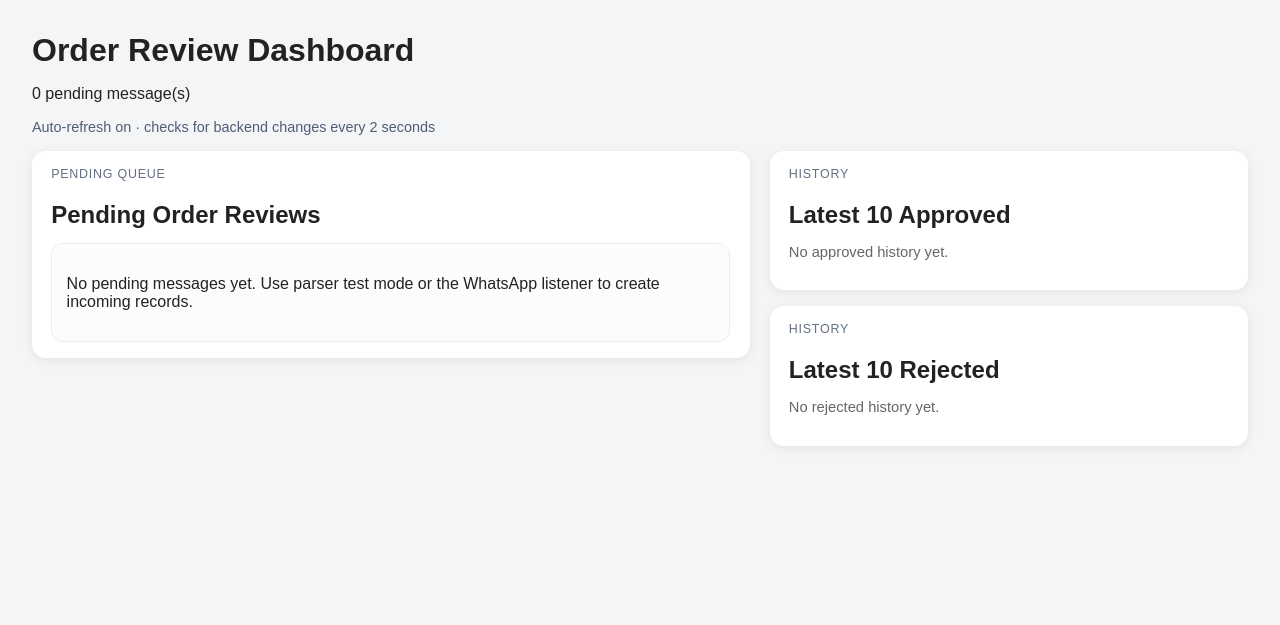
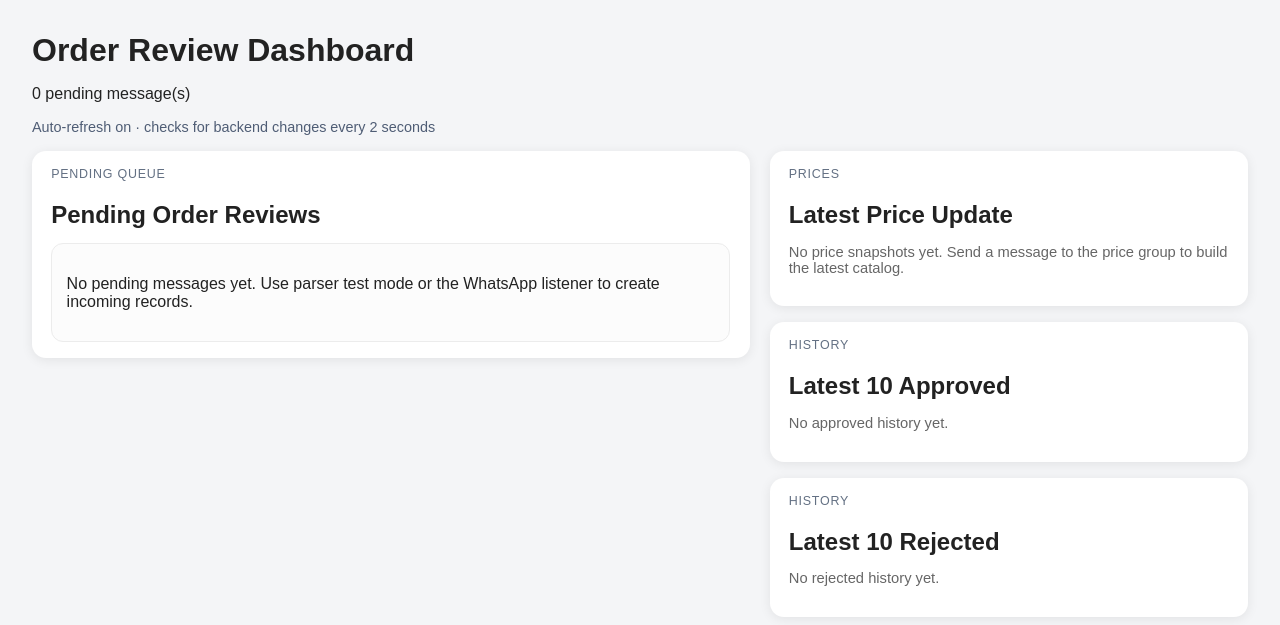
Before and after one commit to Ray-23/sinbooninvoice, a Flask app: page / in a window 1280 px wide. Shown: the top 625 px of the page. Run offline with Flask 3, Linux system fonts and the light colour scheme.

Commit message:
Include price catalog changes in dashboard auto-refresh

```diff
--- a/review_ui/app.py
+++ b/review_ui/app.py
@@ -15,7 +15,12 @@ ROOT = Path(__file__).resolve().parents[1]
 if str(ROOT) not in sys.path:
     sys.path.insert(0, str(ROOT))
 
-from parser.price_parser import apply_reference_prices, load_latest_catalog  # noqa: E402
+from parser.price_parser import (  # noqa: E402
+    LATEST_PRICES_PATH,
+    PRICE_HISTORY_DIR,
+    apply_reference_prices,
+    load_latest_catalog,
+)
 
 DATA_DIR = ROOT / 'data'
 INCOMING_DIR = DATA_DIR / 'incoming'
@@ -113,6 +118,46 @@ def latest_record_state(folder: Path, *, timestamp_field: str) -> Dict[str, Opti
     }
 
 
+def format_file_mtime(path: Path) -> str:
+    return datetime.fromtimestamp(path.stat().st_mtime).isoformat(timespec='seconds')
+
+
+def build_price_state() -> Dict[str, Optional[str]]:
+    latest_catalog = load_latest_catalog()
+    latest_prices_mtime_ns = None
+    latest_prices_modified_at = None
+    if LATEST_PRICES_PATH.exists():
+        latest_prices_mtime_ns = str(LATEST_PRICES_PATH.stat().st_mtime_ns)
+        latest_prices_modified_at = format_file_mtime(LATEST_PRICES_PATH)
+
+    latest_history_file = None
+    latest_history_mtime_ns = None
+    latest_history_modified_at = None
+    latest_history_effective_date = None
+    history_files = list(PRICE_HISTORY_DIR.glob('*.json'))
+    if history_files:
+        latest_history_path = max(history_files, key=lambda path: path.stat().st_mtime_ns)
+        latest_history_file = latest_history_path.name
+        latest_history_mtime_ns = str(latest_history_path.stat().st_mtime_ns)
+        latest_history_modified_at = format_file_mtime(latest_history_path)
+        try:
+            latest_history_record = read_json(latest_history_path)
+            latest_history_effective_date = latest_history_record.get('price_result', {}).get('effective_price_date')
+        except Exception:
+            latest_history_effective_date = None
+
+    return {
+        'latest_prices_mtime_ns': latest_prices_mtime_ns,
+        'latest_prices_modified_at': latest_prices_modified_at,
+        'latest_price_history_file': latest_history_file,
+        'latest_price_history_mtime_ns': latest_history_mtime_ns,
+        'latest_price_history_modified_at': latest_history_modified_at,
+        'latest_price_effective_date': latest_catalog.get('effective_price_date') or latest_history_effective_date,
+        'latest_price_record_id': latest_catalog.get('record_id'),
+        'latest_price_sender': latest_catalog.get('sender'),
+    }
+
+
 def build_dashboard_state() -> Dict[str, Any]:
     pending_state = [
         {
@@ -124,11 +169,13 @@ def build_dashboard_state() -> Dict[str, Any]:
     latest_pending_id = pending_state[-1]['record_id'] if pending_state else None
     latest_approved = latest_record_state(APPROVED_DIR, timestamp_field='approved_at')
     latest_rejected = latest_record_state(REJECTED_DIR, timestamp_field='rejected_at')
+    price_state = build_price_state()
 
     fingerprint_source = {
         'pending': pending_state,
         'approved': latest_approved,
         'rejected': latest_rejected,
+        'prices': price_state,
     }
     fingerprint = hashlib.sha256(
         json.dumps(fingerprint_source, sort_keys=True, separators=(',', ':')).encode('utf-8')
@@ -140,6 +187,15 @@ def build_dashboard_state() -> Dict[str, Any]:
         'latest_pending_id': latest_pending_id,
         'latest_approved_id': latest_approved['record_id'],
         'latest_rejected_id': latest_rejected['record_id'],
+        'latest_prices_mtime_ns': price_state['latest_prices_mtime_ns'],
+        'latest_prices_modified_at': price_state['latest_prices_modified_at'],
+        'latest_price_history_file': price_state['latest_price_history_file'],
+        'latest_price_history_mtime_ns': price_state['latest_price_history_mtime_ns'],
+        'latest_price_history_modified_at': price_state['latest_price_history_modified_at'],
+        'latest_price_effective_date': price_state['latest_price_effective_date'],
+        'latest_price_record_id': price_state['latest_price_record_id'],
+        'latest_price_sender': price_state['latest_price_sender'],
+        'price_state': price_state,
     }
 
 
@@ -229,6 +285,7 @@ def index():
         queue=queue,
         approved_history=approved_history,
         rejected_history=rejected_history,
+        price_summary=dashboard_state['price_state'],
         dashboard_state=dashboard_state,
         dashboard_fingerprint=dashboard_state['fingerprint'],
     )
--- a/review_ui/templates/index.html
+++ b/review_ui/templates/index.html
@@ -18,6 +18,7 @@
     .section-label { color: #637083; text-transform: uppercase; letter-spacing: 0.06em; font-size: 0.78rem; }
     .history-card { border-top: 1px solid #ececec; padding-top: 0.8rem; margin-top: 0.8rem; }
     .status-note { color: #4f5d75; font-size: 0.9rem; margin-bottom: 1rem; }
+    .price-grid { display: grid; gap: 0.45rem; margin-top: 0.8rem; }
   </style>
 </head>
 <body>
@@ -51,6 +52,21 @@
     </div>
 
     <div class="stack">
+      <div class="panel">
+        <div class="section-label">Prices</div>
+        <h2>Latest Price Update</h2>
+        {% if price_summary.latest_price_history_file %}
+          <div class="price-grid">
+            <div><strong>Snapshot file:</strong> {{ price_summary.latest_price_history_file }}</div>
+            <div class="meta"><strong>Effective price date:</strong> {{ price_summary.latest_price_effective_date or 'Unknown' }}</div>
+            <div class="meta"><strong>Last modified:</strong> {{ price_summary.latest_price_history_modified_at or price_summary.latest_prices_modified_at or 'Unknown' }}</div>
+            <div class="meta"><strong>Catalog updated:</strong> {{ price_summary.latest_prices_modified_at or 'Not yet built' }}</div>
+          </div>
+        {% else %}
+          <p class="meta">No price snapshots yet. Send a message to the price group to build the latest catalog.</p>
+        {% endif %}
+      </div>
+
       <div class="panel">
         <div class="section-label">History</div>
         <h2>Latest 10 Approved</h2>
```
